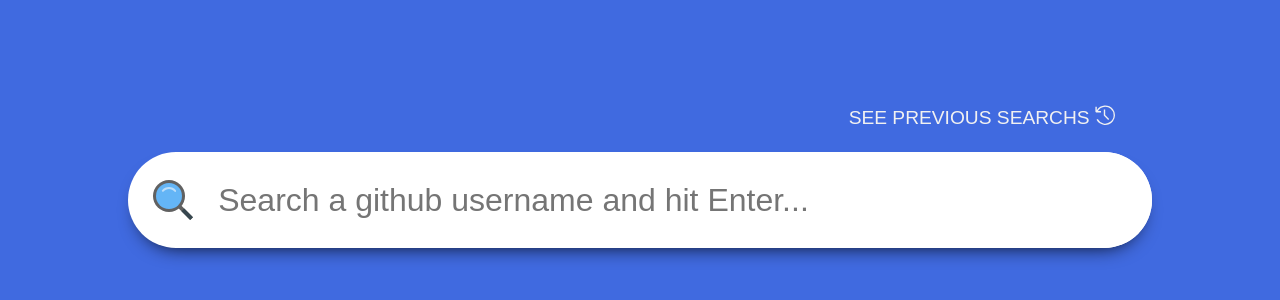
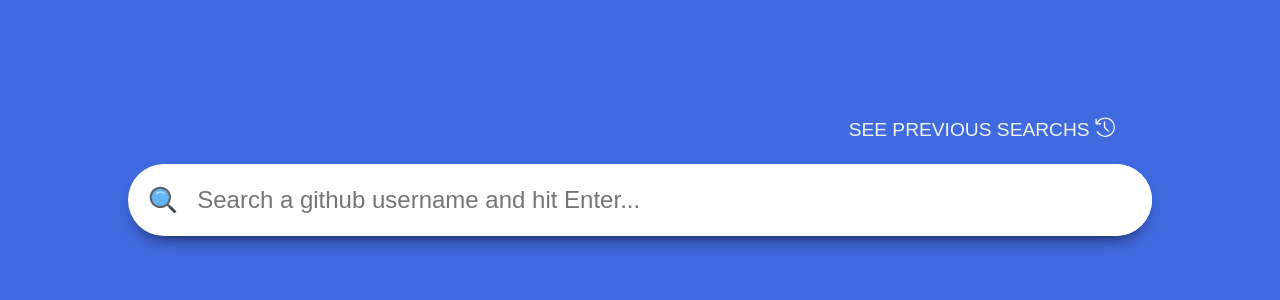
Before and after one commit to cmarcal/chamaAppChallenge, a React (Create React App) app in the folder app/: page / in a window 1280 px wide. Shown: the part 226-526 px from the top of the page. Built offline with nearby package versions, Linux system fonts and the light colour scheme.

Commit message:
making debounce hook to search on the main page automatically

```diff
--- a/app/src/components/repoCard/styles.ts
+++ b/app/src/components/repoCard/styles.ts
@@ -30,7 +30,7 @@
 `;
 
 export const RepoDescription = styled.p`
-	font-size: 0.8rem;
+	font-size: 0.9rem;
 	margin: 0;
 	text-overflow: ellipsis;
 	overflow: hidden;
@@ -41,14 +41,14 @@
 export const RepoLanguage = styled.span`
 	position: absolute;
 	bottom: 4px;
-	font-size: 0.7rem;
+	font-size: 0.8rem;
 `;
 
 export const RepoStars = styled.div`
 	position: absolute;
 	right: 8px;
 	bottom: 4px;
-	font-size: 0.7rem;
+	font-size: 0.8rem;
 	display: flex;
 	gap: 2px;
 
@@ -61,7 +61,7 @@
 	position: absolute;
 	right: 8px;
 	top: 4px;
-	font-size: 0.7rem;
+	font-size: 0.8rem;
 	display: flex;
 	gap: 2px;
 	& svg {
--- a/app/src/components/search/styles.ts
+++ b/app/src/components/search/styles.ts
@@ -16,12 +16,12 @@
 `;
 
 export const Icon = styled.div`
-	width: 96px;
-	height: 96px;
+	width: 72px;
+	height: 72px;
 	display: flex;
 	align-items: center;
 	justify-content: center;
-	font-size: 3rem;
+	font-size: 2rem;
 
 	@media (max-width: 1024px) {
 		width: 64px;
@@ -38,10 +38,10 @@
 
 export const Input = styled.input`
 	padding: 0 20px 0 0;
-	height: 96px;
+	height: 72px;
 	background: #fff;
 	color: #2c2c2c;
-	font-size: 2rem;
+	font-size: 1.5rem;
 	border-radius: 2px;
 	-webkit-box-shadow: none;
 	box-shadow: none;
--- a/app/src/hooks/index.ts
+++ b/app/src/hooks/index.ts
@@ -1 +1,3 @@
 export { useGetUserInfo } from "./useGetUserInfo";
+export { useGetUserRepos } from "./useGetUserRepos";
+export { useDebounce } from "./useDebounce";
--- /dev/null
+++ b/app/src/hooks/useDebounce.ts
@@ -0,0 +1,16 @@
+import { useEffect, useState } from "react";
+
+export const useDebounce = (value: string, delay: number) => {
+	const [debouncedValue, setDebouncedValue] = useState("");
+
+	useEffect(() => {
+		const handler = setTimeout(() => {
+			setDebouncedValue(value);
+		}, delay);
+
+		return () => clearTimeout(handler);
+		// eslint-disable-next-line react-hooks/exhaustive-deps
+	}, [value]);
+
+	return debouncedValue;
+};
--- a/app/src/pages/search/Search.tsx
+++ b/app/src/pages/search/Search.tsx
@@ -1,6 +1,6 @@
 import React, { FormEvent, useEffect, useState } from "react";
 import { InputSearch, Loading } from "../../components";
-import { useGetUserInfo } from "../../hooks";
+import { useDebounce, useGetUserInfo } from "../../hooks";
 import { ErrorMessage, SeeHistory, SeeHistoryIcon, Wrapper } from "./styles";
 import { useHistory } from "react-router-dom";
 import { saveToLocalStorage } from "../../helpers/helpers";
@@ -10,6 +10,7 @@
 	const history = useHistory();
 	const [inputValue, setInputValue] = useState<string>("");
 	const { user, error, isLoading, getUser } = useGetUserInfo();
+	const debouncedValue = useDebounce(inputValue, 1000);
 
 	useEffect(() => {
 		if (user) {
@@ -18,6 +19,13 @@
 		}
 		// eslint-disable-next-line react-hooks/exhaustive-deps
 	}, [user]);
+
+	useEffect(() => {
+		if (debouncedValue) {
+			getUser(debouncedValue);
+		}
+		// eslint-disable-next-line react-hooks/exhaustive-deps
+	}, [debouncedValue]);
 
 	const handleSubmit = (e: FormEvent) => {
 		e.preventDefault();
--- a/app/src/pages/userInfo/UserInfo.tsx
+++ b/app/src/pages/userInfo/UserInfo.tsx
@@ -24,7 +24,7 @@
 import { IoArrowBackCircleOutline } from "react-icons/io5";
 import { GoLinkExternal } from "react-icons/go";
 import { Loading, RepoCard } from "../../components";
-import { useGetUserRepos } from "../../hooks/useGetUserRepos";
+import { useGetUserRepos } from "../../hooks";
 const UserInfo = () => {
 	const { state: user } = useLocation<User>();
 	const history = useHistory();
@@ -33,7 +33,9 @@
 
 	useEffect(() => {
 		getRepos(user.repos_url);
+		// eslint-disable-next-line react-hooks/exhaustive-deps
 	}, []);
+
 	return (
 		<Wrapper>
 			<Topbar>
```
